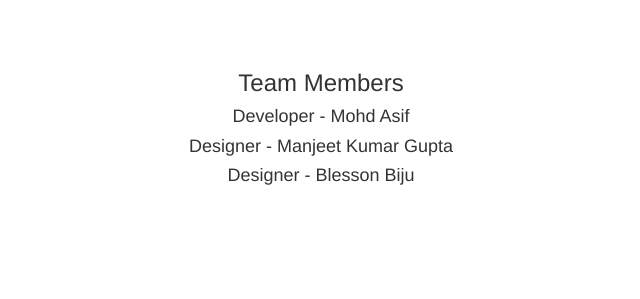
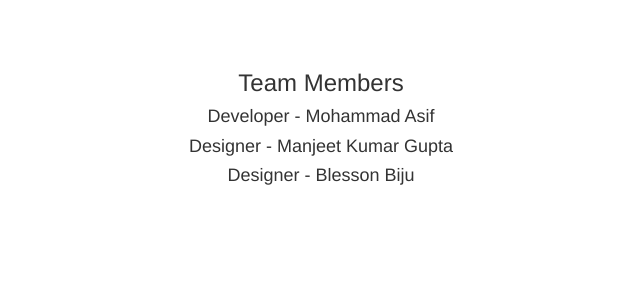
Before and after one commit to asifmohd/issueTracking, a Django app: page /about in a window 1280 px wide. Shown: the part 248-547 px from the top of the page, without its empty margins (319-959 px from the left). Run offline with Django 3.2, Linux system fonts and the light colour scheme; some libraries are stand-ins or nearby versions.

Commit message:
Update name

```diff
--- a/projectApp/templates/projectApp/about.html
+++ b/projectApp/templates/projectApp/about.html
@@ -23,7 +23,7 @@
         <h1>Mentor - Prof. Kauleshwar Prasad</h1>
         <br><br>
         <h3> Team Members </h3>
-        <h4> Developer - Mohd Asif</h4>
+        <h4> Developer - Mohammad Asif</h4>
         <h4> Designer  - Manjeet Kumar Gupta</h4>
         <h4> Designer  - Blesson Biju</h4>
         <br><br>
```
